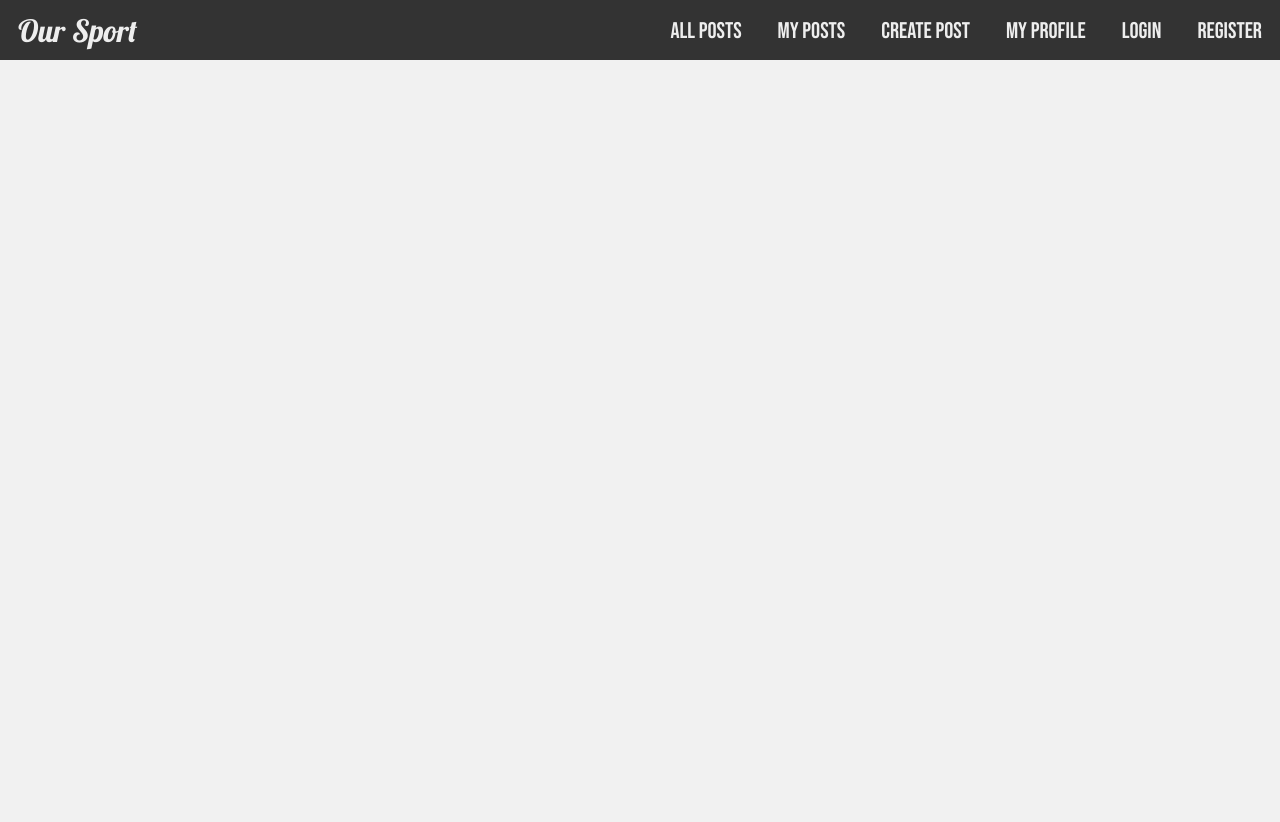
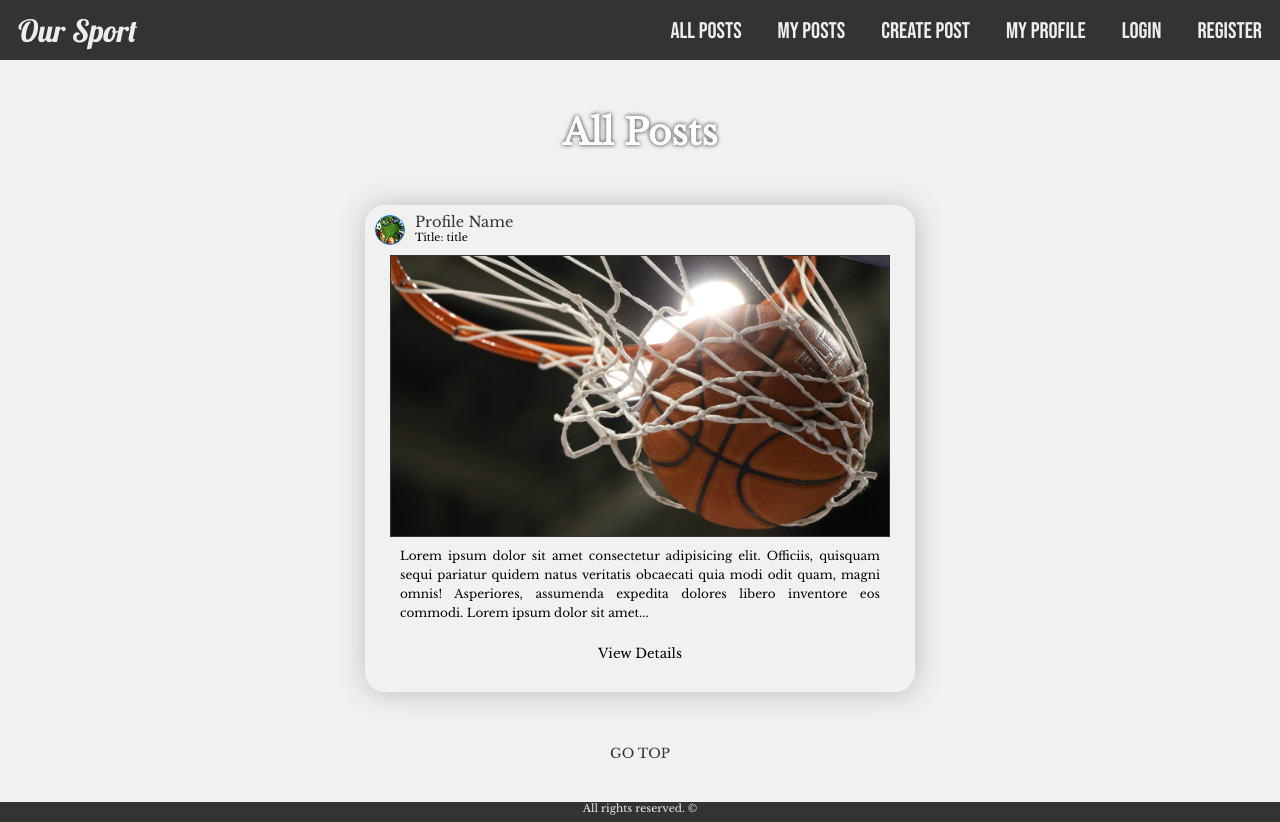
Before and after one commit to nikolay5r/our-sport-app, a React (Create React App) app: page /posts in a window 1280 px wide. Before the commit the page ends 800 px from the top, so only its background shows below. Built offline with nearby package versions, Linux system fonts and the light colour scheme.

Commit message:
Create AllPosts component

```diff
--- a/src/App.js
+++ b/src/App.js
@@ -10,6 +10,7 @@ import Footer from './components/Footer';
 import Home from './components/Home/Home';
 import Login from './components/Auth/Login';
 import Register from './components/Auth/Register';
+import AllPosts from './components/AllPosts/AllPosts'
 
 function App() {
     return (
@@ -17,9 +18,12 @@ function App() {
             <Navigation />
 
             <Routes>
+
                 <Route path="/" element={<Home />} />
                 <Route path="/login" element={<Login />} />
                 <Route path="/register" element={<Register />} />
+                <Route path="/posts" element={<AllPosts />} />
+
             </Routes>
 
             <Footer />
--- /dev/null
+++ b/src/components/AllPosts/AllPosts.js
@@ -0,0 +1,34 @@
+import { Link } from 'react-router-dom';
+
+export default function AllPosts() {
+    return (
+        <div className="page-content">
+            <div id="go-top"></div>
+            <h1 className="heading">All Posts</h1>
+
+            {/* TODO: Search Engine and Filter by topic */}
+
+            <div className="post-card">
+                <div className="user">
+                    <img src="./images/5e64d06674c6a.jpeg" alt="User Avatar" className="user-avatar" />
+                    <div className="info">
+                        <a href="/posts/userId" className="user-name">Profile Name</a>
+                        <p className="title">Title: title</p>
+                    </div>
+                </div>
+                <div className="post-content">
+                    <img src="./images/generic-basketball-shot.jpg" alt="Post Title" className="post-image" />
+                    <p className="description">
+                        Lorem ipsum dolor sit amet consectetur adipisicing elit. Officiis, quisquam sequi pariatur
+                        quidem natus veritatis obcaecati quia modi odit quam, magni omnis!
+                        Asperiores, assumenda expedita dolores libero inventore eos commodi. Lorem ipsum dolor sit amet...
+                    </p>
+                    <div className="post-elements">
+                        <a href="/profile/postId" className="post-element">View Details</a>
+                    </div>
+                </div>
+            </div>
+            <a href="#go-top" className="top">Go top</a>
+        </div>
+    )
+}
--- a/src/components/Auth/Login.js
+++ b/src/components/Auth/Login.js
@@ -1,5 +1,4 @@
 import { Link } from 'react-router-dom';
-
 
 export default function Login() {
     return (
```
